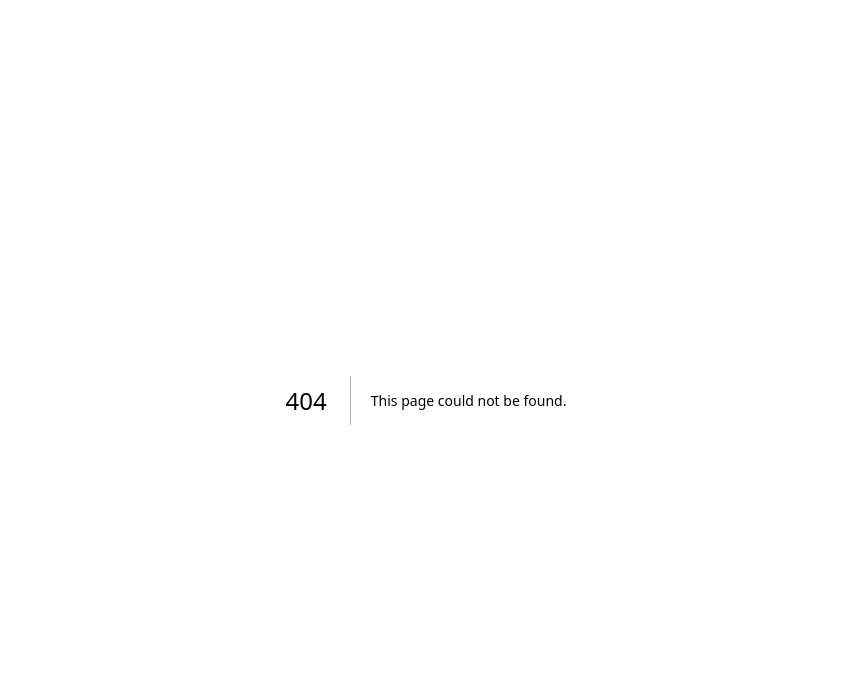
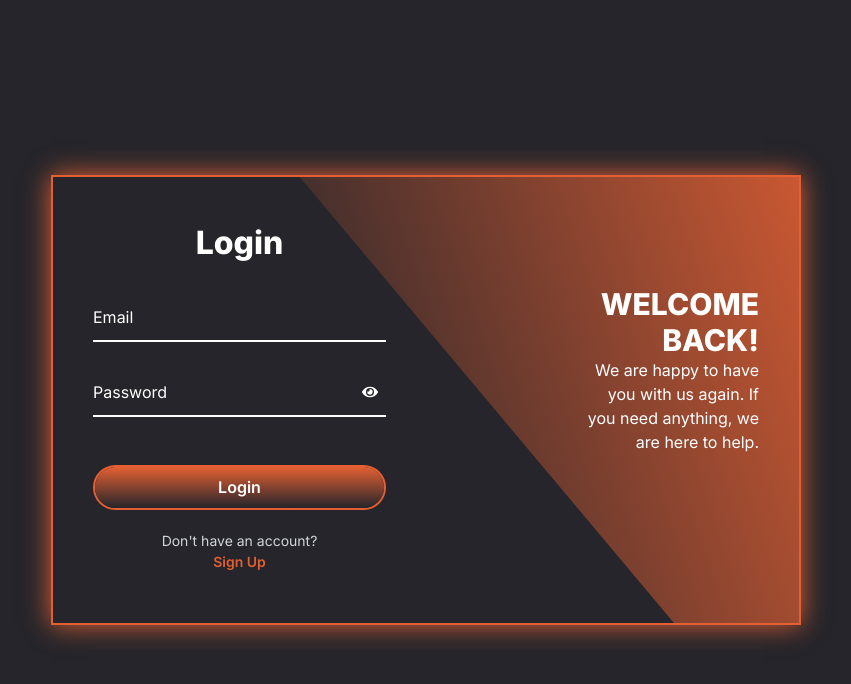
Before and after one commit to superAman07/Getin1click, a Next.js app: page /auth/login in a window 1280 px wide. Before the commit this address had no page. Shown: the top 684 px of the page, without its empty margins (214-1065 px from the left). Built offline with nearby package versions, Linux system fonts and the light colour scheme.

Commit message:
upfated loaing page and slug file added

```diff
--- /dev/null
+++ b/app/(auth)/auth/[slug]/page.tsx
@@ -0,0 +1,11 @@
+import AuthPage from "@/components/Login";
+import Login from "@/components/Login";
+import { notFound } from "next/navigation";
+
+export default function ({params}: {params: {slug: string}}) {
+    if (params.slug !== 'login' && params.slug !== 'signup') {
+        notFound();
+    }
+
+    return <AuthPage initialMode={params.slug as 'login' | 'signup'} />;
+}
--- a/app/(auth)/auth/page.tsx
+++ b/app/(auth)/auth/page.tsx
@@ -1,5 +1,5 @@
-import Login from "@/components/Login";
+import { redirect } from 'next/navigation';
 
-export default function(){
-    return <Login/>
+export default function AuthPage() {
+  redirect('/auth/login');
 }
--- /dev/null
+++ b/app/(auth)/layout.tsx
@@ -0,0 +1,27 @@
+'use client';
+
+import { useState, useEffect } from 'react';
+import { usePathname } from 'next/navigation';
+
+export default function AuthLayout({
+  children
+}: {
+  children: React.ReactNode;
+}) {
+  const pathname = usePathname();
+  const [isActive, setIsActive] = useState(pathname === '/auth/signup');
+
+  useEffect(() => {
+    setIsActive(pathname === '/auth/signup');
+  }, [pathname]);
+
+  return (
+    <div className='flex justify-center items-center min-h-screen bg-[#25252b]'>
+      <div className={`container ${isActive ? 'active' : ''}`}>
+        <div className="curved-shape"></div>
+        <div className="curved-shape2"></div>
+        {children}
+      </div>
+    </div>
+  );
+}
--- a/app/api/auth/[...nextauth]/route.ts
+++ b/app/api/auth/[...nextauth]/route.ts
@@ -64,7 +64,7 @@ export const authOptions: AuthOptions = {
   },
   secret: process.env.NEXTAUTH_SECRET,
   pages: {
-    signIn: '/auth',
+    signIn: '/auth/login',
   },
   debug: process.env.NODE_ENV === "development",
 };
--- a/components/Login.tsx
+++ b/components/Login.tsx
@@ -1,19 +1,23 @@
 "use client"
 
 import type React from "react"
-import { useState } from "react"
+import { useEffect, useRef, useState } from "react"
 import { signIn } from "next-auth/react"
-import { useRouter } from "next/navigation"
+import { useParams, useRouter } from "next/navigation"
 import "./auth.css"
 import { FaEye, FaEyeSlash } from "react-icons/fa"
 import toast from "react-hot-toast"
 
-export default function AuthPage() {
-  const [isActive, setIsActive] = useState(false)
-  const [loginError, setLoginError] = useState('');
-  const [registerError, setRegisterError] = useState('');
+type AuthFormsProps = {
+  initialMode: 'login' | 'signup';
+};
+
+export default function AuthPage({ initialMode }: AuthFormsProps) {
+  const router = useRouter();
+  const containerRef = useRef<HTMLDivElement>(null);
+
+  const [isActive, setIsActive] = useState(initialMode === 'signup');
   const [isLoading, setIsLoading] = useState(false);
-  const router = useRouter()
 
   const [loginEmail, setLoginEmail] = useState("")
   const [loginPassword, setLoginPassword] = useState("")
@@ -23,21 +27,36 @@ export default function AuthPage() {
   const [registerPassword, setRegisterPassword] = useState("")
   const [registerUsername, setRegisterUsername] = useState("")
 
-  const handleRegisterClick = () => {
-    setIsActive(true);
-    setLoginError('');
-    setRegisterError('');
+  useEffect(() => {
+    setIsActive(initialMode === 'signup');
+  }, [initialMode]);
+
+  const handleAnimatedNavigation = (path: string, newIsActiveState: boolean) => {
+    const container = containerRef.current;
+    if (!container) return;
+
+    const navigate = () => {
+      router.push(path, { scroll: false });
+      container.removeEventListener('transitionend', navigate);
+    };
+
+    container.addEventListener('transitionend', navigate, { once: true });
+
+    setIsActive(newIsActiveState);
   };
-  const handleLoginClick = () => {
-    setIsActive(false);
-    setLoginError('');
-    setRegisterError('');
+
+  const handleRegisterClick = (e: React.MouseEvent) => {
+    e.preventDefault();
+    handleAnimatedNavigation('/auth/signup', true);
+  };
+
+  const handleLoginClick = (e: React.MouseEvent) => {
+    e.preventDefault();
+    handleAnimatedNavigation('/auth/login', false);
   };
 
   const handleLoginSubmit = async (e: React.FormEvent) => {
     e.preventDefault()
-    setLoginError('')
-    setRegisterError('')
     setIsLoading(true);
     const toastId = toast.loading('Logging in...');
 
@@ -64,7 +83,6 @@ export default function AuthPage() {
 
   const handleRegisterSubmit = async (e: React.FormEvent) => {
     e.preventDefault()
-    setRegisterError('');
     setIsLoading(true);
     const toastId = toast.loading('Registering...');
 
@@ -82,7 +100,6 @@ export default function AuthPage() {
 
       if (res.ok) {
         toast.success('Registration successful! Please log in.', { id: toastId });
-        handleLoginClick()
       } else {
         const data = await res.json();
         toast.error(data.message || 'Registration failed.', { id: toastId });
@@ -96,7 +113,7 @@ export default function AuthPage() {
 
   return (
     <div className="auth h-[100vh] flex justify-center items-center">
-      <div className={`container ${isActive ? "active" : ""}`}>
+      <div ref={containerRef} className={`container ${isActive ? "active" : ""}`}>
         <div className="curved-shape"></div>
         <div className="curved-shape2"></div>
 
@@ -105,7 +122,6 @@ export default function AuthPage() {
             Login
           </h2>
           <form onSubmit={handleLoginSubmit}>
-            {loginError && <p className="text-red-500">{loginError}</p>}
             <div className="input-box animation" style={{ "--D": 1, "--S": 22 } as React.CSSProperties}>
               <input type="email" value={loginEmail} onChange={(e) => setLoginEmail(e.target.value)} required />
               <label>Email</label>
@@ -149,7 +165,6 @@ export default function AuthPage() {
             Register
           </h2>
           <form onSubmit={handleRegisterSubmit}>
-            {registerError && <p className="text-red-500">{registerError}</p>}
             <div className="input-box animation" style={{ "--li": 18, "--S": 1 } as React.CSSProperties}>
               <input
                 type="text"
--- a/components/Navbar.tsx
+++ b/components/Navbar.tsx
@@ -149,7 +149,7 @@ export default function Navbar() {
           )}
           {status === 'unauthenticated' && (
             <>
-              <Link href="/auth" className="text-[#0d1129] font-medium hover:text-blue-600">
+              <Link href="/auth/login" className="text-[#0d1129] font-medium hover:text-blue-600">
                 Login
               </Link>
               <Link
--- a/middleware.ts
+++ b/middleware.ts
@@ -9,11 +9,11 @@ export async function middleware(req: NextRequest) {
         return NextResponse.redirect(new URL('/', req.url));
     }
 
-  const isProtectedRoute = !pathname.startsWith('/auth') && !pathname.startsWith('/api') && pathname !== '/favicon.ico';
+    //   const isProtectedRoute = !pathname.startsWith('/auth') && !pathname.startsWith('/api') && pathname !== '/favicon.ico';
 
-  if (!token && isProtectedRoute) {
-    return NextResponse.redirect(new URL('/auth', req.url));
-  }
+    //   if (!token && isProtectedRoute) {
+    //     return NextResponse.redirect(new URL('/auth/login', req.url));
+    //   }
 
     return NextResponse.next();
 }
@@ -22,14 +22,15 @@ export async function middleware(req: NextRequest) {
 // We are essentially protecting everything except for the auth page itself
 // when the user is not logged in.
 export const config = {
-  matcher: [
-    /*
-     * Match all request paths except for the ones starting with:
-     * - _next/static (static files)
-     * - _next/image (image optimization files)
-     * - favicon.ico (favicon file)
-     * We want the middleware to run on the auth page to handle the redirect for logged-in users.
-     */
-    '/((?!_next/static|_next/image).*)',
-  ],
+    //   matcher: [
+    //     /*
+    //      * Match all request paths except for the ones starting with:
+    //      * - _next/static (static files)
+    //      * - _next/image (image optimization files)
+    //      * - favicon.ico (favicon file)
+    //      * We want the middleware to run on the auth page to handle the redirect for logged-in users.
+    //      */
+    //     '/((?!_next/static|_next/image).*)',
+    //   ],
+    matcher: ['/auth/:path*'],
 };
```
Lines whose indentation alone changed are shown as unchanged.
